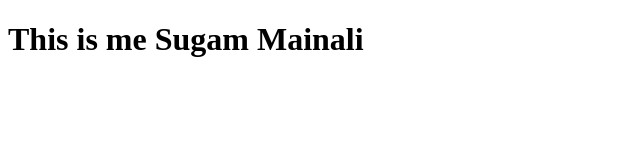
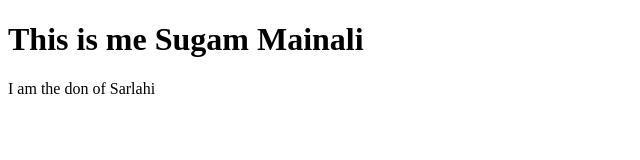
Before and after one commit to sugam123-bot/Javscript, a plain HTML site: page index.html in a window 1280 px wide. Shown: the whole page, without its empty margins (0-640 px from the left). Drawn offline with Linux system fonts and the light colour scheme.

Commit message:
Changed Something

```diff
--- a/index.html
+++ b/index.html
@@ -7,5 +7,6 @@
 </head>
 <body>
     <h1>This is me Sugam Mainali</h1>
+    <p>I am the don of Sarlahi</p>
 </body>
 </html>
```
